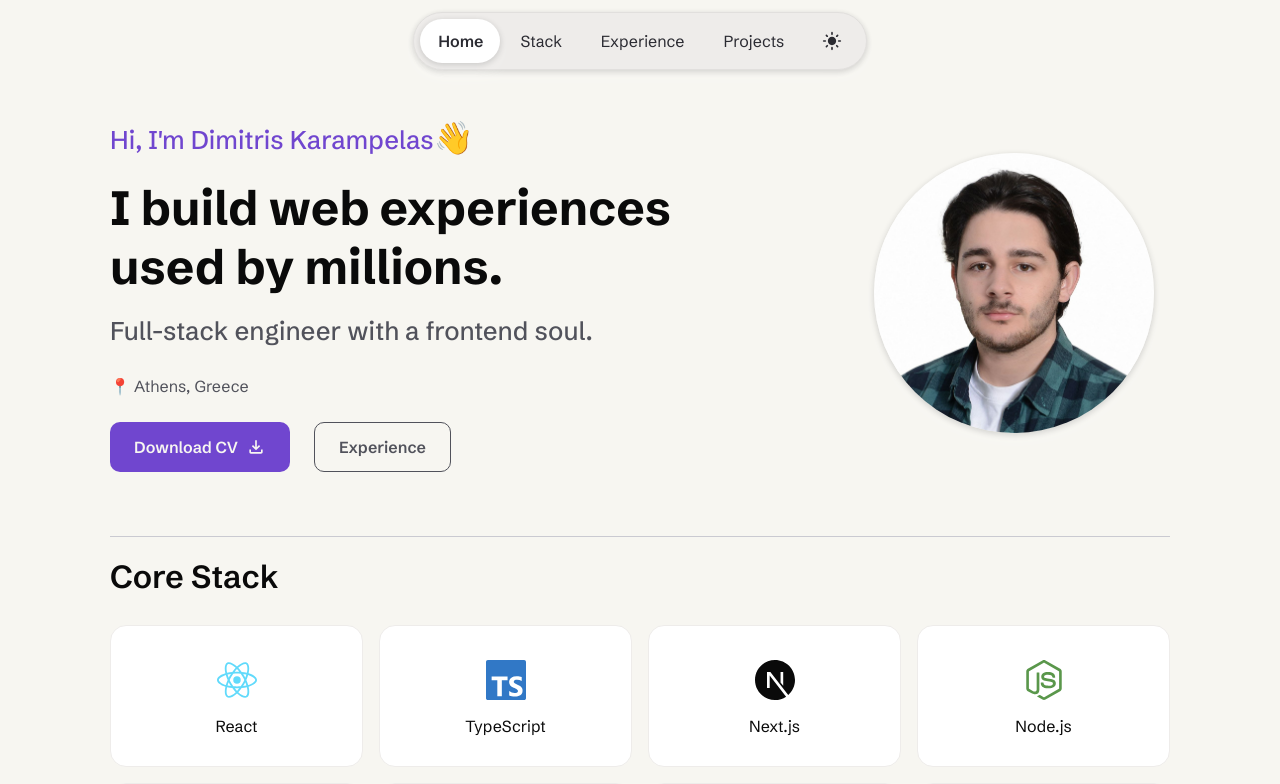
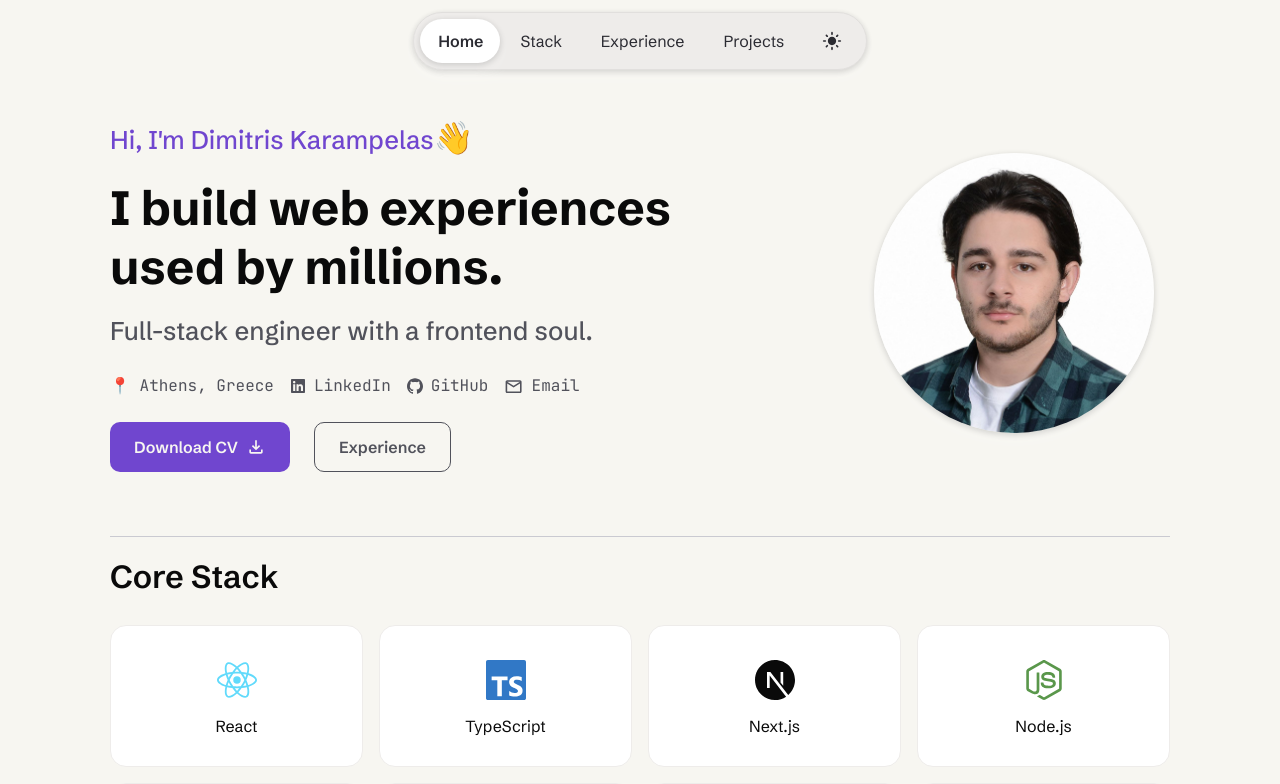
Before and after one commit to KarampelasDS/Portfolio, a Next.js app: page / in a window 1280 px wide. Shown: the top 784 px of the page. Built offline with nearby package versions, Linux system fonts and the light colour scheme.

Commit message:
Added Social Link components,added project links

```diff
--- a/components/HeroSection/HeroSection.module.css
+++ b/components/HeroSection/HeroSection.module.css
@@ -34,10 +34,13 @@
 }
 
 .heroInfo {
+  display: flex;
   font-size: 1rem;
   color: var(--text-muted);
   font-weight: 400;
   margin: 1.5rem 0rem;
+  gap: 1rem;
+  font-family: "Jetbrains Mono";
 }
 
 .heroButtons {
--- a/components/HeroSection/HeroSection.tsx
+++ b/components/HeroSection/HeroSection.tsx
@@ -1,7 +1,11 @@
 import Button from "../Button/Button";
+import SocialLink from "../SocialLink/SocialLink";
 import styles from "./HeroSection.module.css";
 import Image from "next/image";
 import { MdOutlineFileDownload } from "react-icons/md";
+import { SiGithub } from "react-icons/si";
+import { FaLinkedin } from "react-icons/fa6";
+import { MdMailOutline } from "react-icons/md";
 
 export default function HeroSection() {
   return (
@@ -19,7 +23,24 @@ export default function HeroSection() {
         <h2 className={styles.heroSubtitle}>
           Full-stack engineer with a frontend soul.
         </h2>
-        <div className={styles.heroInfo}>📍 Athens, Greece</div>
+        <div className={styles.heroInfo}>
+          📍 Athens, Greece
+          <SocialLink
+            href="https://www.linkedin.com/in/dimitriskarampelas/"
+            target="_blank"
+          >
+            <FaLinkedin />
+            LinkedIn
+          </SocialLink>
+          <SocialLink href="https://github.com/KarampelasDS" target="_blank">
+            <SiGithub />
+            GitHub
+          </SocialLink>
+          <SocialLink href="mailto:24dimitris@gmail.com">
+            <MdMailOutline style={{ fontSize: "1.2rem" }} />
+            Email
+          </SocialLink>
+        </div>
         <div className={styles.heroButtons}>
           <Button
             backgroundColor="var(--accent)"
--- a/components/ProjectsSection/ProjectItem/ProjectItem.tsx
+++ b/components/ProjectsSection/ProjectItem/ProjectItem.tsx
@@ -13,6 +13,7 @@ type ProjectItemProps = {
   stack: string[];
   liveLink: string;
   sourceLink: string;
+  ctaText?: string;
 };
 
 export default function ProjectItem({
@@ -23,6 +24,7 @@ export default function ProjectItem({
   stack,
   liveLink,
   sourceLink,
+  ctaText,
 }: ProjectItemProps) {
   return (
     <div className={styles.projectItemContainer}>
@@ -47,14 +49,17 @@ export default function ProjectItem({
         </div>
       </div>
       <div className={styles.projectItemActions}>
+        <a href={liveLink} target="_blank" rel="noopener noreferrer">
           <Button
             backgroundColor="var(--accent)"
             textColor="#fff"
             hoverBackgroundColor="var(--accent-hover)"
             fontSize="0.9rem"
           >
-          <FiExternalLink /> Visit site
+            <FiExternalLink /> {ctaText ? ctaText : "Visit site"}
           </Button>
+        </a>
+        <a href={sourceLink} target="_blank" rel="noopener noreferrer">
           <Button
             border="1px solid var(--border)"
             hoverBackgroundColor="var(--headerBackground)"
@@ -63,6 +68,7 @@ export default function ProjectItem({
             <SiGithub />
             Code
           </Button>
+        </a>
         <div className={styles.projectItemActionsSpacer}>
           <Button
             border="1px solid var(--border)"
--- a/components/ProjectsSection/ProjectsSection.tsx
+++ b/components/ProjectsSection/ProjectsSection.tsx
@@ -10,8 +10,8 @@ export default function ProjectsSection() {
       url: "test",
       image: "/ProjectHeroImages/DishmeisterImageHero.png",
       stack: ["React 19", "TypeScript", "Vite", "Supabase", "PWA"],
-      liveLink: "test",
-      sourceLink: "test",
+      liveLink: "https://www.dishmeister.com",
+      sourceLink: "https://github.com/KarampelasDS/Dishmeister",
     },
     {
       title: "LystMate",
@@ -27,8 +27,8 @@ export default function ProjectsSection() {
         "PostgreSQL",
         "PWA",
       ],
-      liveLink: "test",
-      sourceLink: "test",
+      liveLink: "https://www.lystmate.app",
+      sourceLink: "https://github.com/KarampelasDS/LystMate",
     },
     {
       title: "TuneSaver",
@@ -43,8 +43,8 @@ export default function ProjectsSection() {
         "Spotify API",
         "BeatSaver API",
       ],
-      liveLink: "test",
-      sourceLink: "test",
+      liveLink: "https://tunesaver.vercel.app/",
+      sourceLink: "https://github.com/KarampelasDS/TuneSaver",
     },
     {
       title: "WalletLogger",
@@ -53,8 +53,9 @@ export default function ProjectsSection() {
       url: "test",
       image: "/ProjectHeroImages/WalletLoggerImageHero.jpg",
       stack: ["React Native", "Expo", "SQLite", "Android"],
-      liveLink: "test",
-      sourceLink: "test",
+      liveLink: "https://github.com/KarampelasDS/WalletLogger/releases/latest",
+      sourceLink: "https://github.com/KarampelasDS/WalletLogger",
+      ctaText: "Download",
     },
   ];
   return (
@@ -71,6 +72,7 @@ export default function ProjectsSection() {
             stack={item.stack}
             liveLink={item.liveLink}
             sourceLink={item.sourceLink}
+            ctaText={item.ctaText}
           />
         ))}
       </div>
--- /dev/null
+++ b/components/SocialLink/SocialLink.module.css
@@ -0,0 +1,11 @@
+.socialLinkContainer {
+  display: flex;
+  align-items: center;
+  cursor: pointer;
+  gap: 0.5rem;
+  transition: opacity 0.5s ease;
+}
+
+.socialLinkContainer:hover {
+  opacity: 0.65;
+}
--- /dev/null
+++ b/components/SocialLink/SocialLink.tsx
@@ -0,0 +1,25 @@
+import { ReactNode } from "react";
+import styles from "./SocialLink.module.css";
+
+type SocialLinkProps = {
+  children: ReactNode;
+  href: string;
+  target?: string;
+};
+
+export default function SocialLink({
+  children,
+  href,
+  target,
+}: SocialLinkProps) {
+  return (
+    <a
+      className={styles.socialLinkContainer}
+      href={href}
+      target={target}
+      rel="noopener noreferrer"
+    >
+      {children}
+    </a>
+  );
+}
```
Lines whose indentation alone changed are shown as unchanged.
